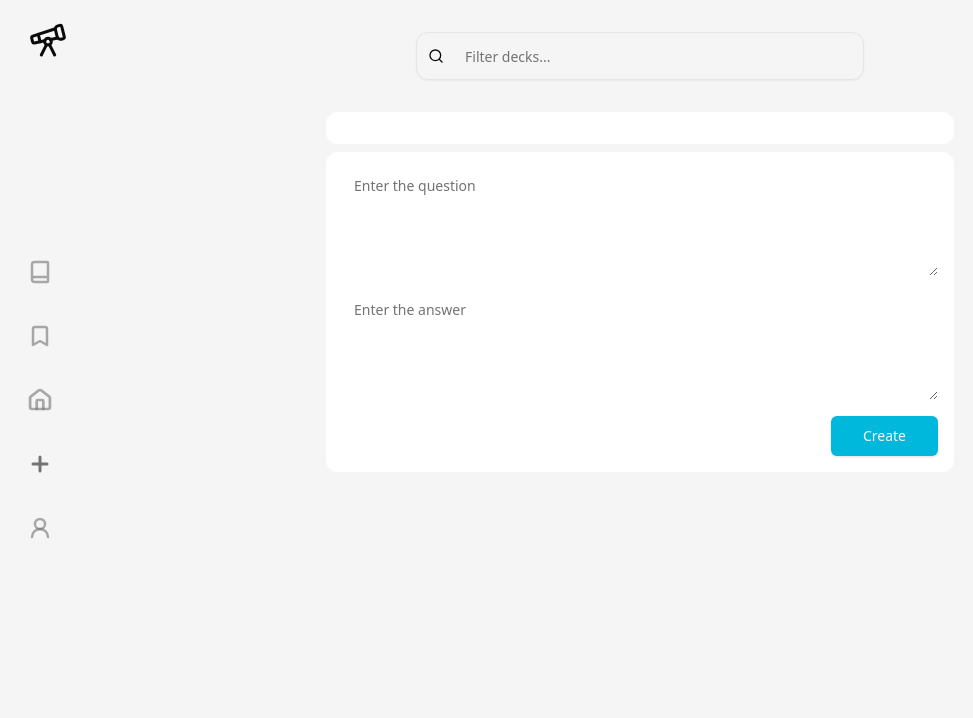
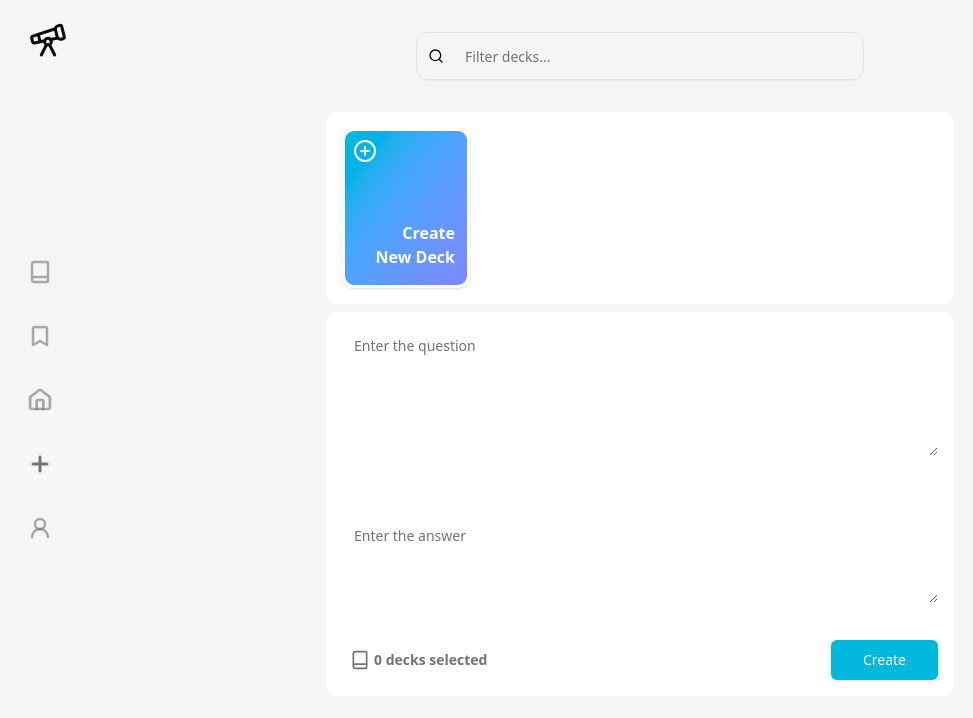
Before and after one commit to thepeno/spaced2, a React (Vite) app: page /create in a window 1280 px wide. Shown: the top 718 px of the page, without its empty margins (0-973 px from the left). Built offline with nearby package versions, Linux system fonts and the light colour scheme; what ts-fsrs would draw is missing.

Commit message:
feat: add ability to create new decks

```diff
--- /dev/null
+++ b/src/components/create-deck-form.tsx
@@ -0,0 +1,110 @@
+import { deckFormSchema, DeckFormValues } from '@/lib/form-schema';
+import { createNewDeck } from '@/lib/sync/operation';
+import { cn } from '@/lib/utils';
+import { zodResolver } from '@hookform/resolvers/zod';
+import { useForm } from 'react-hook-form';
+import { Button } from './ui/button';
+import {
+    Dialog,
+    DialogContent,
+    DialogFooter,
+    DialogHeader,
+    DialogTitle,
+} from './ui/dialog';
+import {
+    Form,
+    FormControl,
+    FormField,
+    FormItem,
+    FormLabel,
+    FormMessage,
+} from './ui/form';
+import { Input } from './ui/input';
+import { Textarea } from './ui/textarea';
+
+export default function CreateDeckForm({
+  open,
+  onOpenChange,
+}: {
+  open: boolean;
+  onOpenChange: (open: boolean) => void;
+}) {
+  const form = useForm<DeckFormValues>({
+    resolver: zodResolver(deckFormSchema),
+    defaultValues: {
+      name: '',
+      description: '',
+    },
+  });
+
+  const handleSubmit = (data: DeckFormValues) => {
+    createNewDeck(data.name, data.description ?? '');
+    // TODO: Handle submission
+    onOpenChange(false);
+    form.reset();
+  };
+
+  return (
+    <Dialog open={open} onOpenChange={onOpenChange}>
+      <DialogContent className={cn('rounded-2xl')}>
+        <DialogHeader>
+          <DialogTitle>Create New Deck</DialogTitle>
+        </DialogHeader>
+
+        <Form {...form}>
+          <form
+            onSubmit={form.handleSubmit(handleSubmit)}
+            className='space-y-4'
+          >
+            <FormField
+              control={form.control}
+              name='name'
+              render={({ field }) => (
+                <FormItem>
+                  <FormLabel>Name*</FormLabel>
+                  <FormControl>
+                    <Input
+                      placeholder='Enter deck name'
+                      className='text-sm'
+                      {...field}
+                    />
+                  </FormControl>
+                  <FormMessage />
+                </FormItem>
+              )}
+            />
+
+            <FormField
+              control={form.control}
+              name='description'
+              render={({ field }) => (
+                <FormItem>
+                  <FormLabel>Description</FormLabel>
+                  <FormControl>
+                    <Textarea
+                      placeholder='Enter deck description'
+                      className='resize-none text-sm'
+                      rows={4}
+                      {...field}
+                    />
+                  </FormControl>
+                  <FormMessage />
+                </FormItem>
+              )}
+            />
+
+            <DialogFooter>
+              <Button
+                type='submit'
+                className='rounded-lg bg-cyan-500'
+                size={'lg'}
+              >
+                Create Deck
+              </Button>
+            </DialogFooter>
+          </form>
+        </Form>
+      </DialogContent>
+    </Dialog>
+  );
+}
--- a/src/components/create-flashcard.tsx
+++ b/src/components/create-flashcard.tsx
@@ -6,13 +6,18 @@ import {
   CardContentFormValues,
 } from '@/lib/form-schema';
 import { zodResolver } from '@hookform/resolvers/zod';
+import { Book } from 'lucide-react';
 import { useForm } from 'react-hook-form';
 
 type CreateFlashcardFormProps = {
   onSubmit: (values: CardContentFormValues) => void;
+  numDecks?: number;
 };
 
-export function CreateFlashcardForm({ onSubmit }: CreateFlashcardFormProps) {
+export function CreateFlashcardForm({
+  onSubmit,
+  numDecks,
+}: CreateFlashcardFormProps) {
   const form = useForm<CardContentFormValues>({
     resolver: zodResolver(cardContentFormSchema),
     defaultValues: {
@@ -31,11 +36,11 @@ export function CreateFlashcardForm({ onSubmit }: CreateFlashcardFormProps) {
     <Form {...form}>
       <form
         onSubmit={form.handleSubmit(handleSubmit)}
-        className='flex flex-col gap-4 bg-background rounded-xl p-4 h-full max-h-80 justify-center'
+        className='flex flex-col gap-4 bg-background rounded-xl p-4 h-full max-h-96 justify-center'
       >
         <div className='grow'>
           <FormTextareaImageUpload
-            className='text-sm border-none shadow-none h-full'
+            className='text-sm border-none shadow-none h-32'
             form={form}
             name='front'
             // label='Question'
@@ -45,17 +50,29 @@ export function CreateFlashcardForm({ onSubmit }: CreateFlashcardFormProps) {
 
         <div className='grow'>
           <FormTextareaImageUpload
-            className='text-sm border-none shadow-none h-full'
+            className='text-sm border-none shadow-none h-4/5'
             form={form}
             name='back'
             // label='Answer'
             placeholder='Enter the answer'
           />
         </div>
+        <div className='flex justify-start'>
+          <div className='flex gap-1 text-muted-foreground justify-center items-center font-semibold ml-2'>
+            <Book className='w-5 h-5' />
+            <span className='text-sm'>
+              {numDecks} {numDecks === 1 ? 'deck' : 'decks'} selected
+            </span>
+          </div>
 
-        <Button type='submit' size='lg' className='ml-auto bg-cyan-500'>
-          Create
-        </Button>
+          <Button
+            type='submit'
+            size='lg'
+            className='ml-auto bg-cyan-500 self-end'
+          >
+            Create
+          </Button>
+        </div>
       </form>
     </Form>
   );
--- a/src/lib/form-schema.ts
+++ b/src/lib/form-schema.ts
@@ -24,3 +24,17 @@ export const cardContentFormSchema = z.object({
 });
 
 export type CardContentFormValues = z.infer<typeof cardContentFormSchema>;
+
+export const deckFormSchema = z.object({
+  name: z
+    .string()
+    .min(1, { message: 'Name is required.' })
+    .max(30, { message: 'Name must be less than 30 characters.' }),
+  description: z
+    .string()
+    .min(1, { message: 'Description is required.' })
+    .max(300, { message: 'Description is too long.' })
+    .optional(),
+});
+
+export type DeckFormValues = z.infer<typeof deckFormSchema>;
--- a/src/lib/sync/operation.ts
+++ b/src/lib/sync/operation.ts
@@ -262,6 +262,21 @@ export async function gradeCardOperation(card: CardWithMetadata, grade: Grade) {
   };
 
   await handleClientOperationWithPersistence(cardOperation);
+}
+
+export async function createNewDeck(name: string, description: string) {
+  const deckOperation: DeckOperation = {
+    type: 'deck',
+    payload: {
+      id: crypto.randomUUID(),
+      name,
+      description,
+      deleted: false,
+    },
+    timestamp: Date.now(),
+  };
+
+  await handleClientOperationWithPersistence(deckOperation);
 }
 
 type OperationResult = {
--- a/src/routes/CreateFlashcardRoute.tsx
+++ b/src/routes/CreateFlashcardRoute.tsx
@@ -1,10 +1,11 @@
+import CreateDeckForm from '@/components/create-deck-form';
 import { CreateFlashcardForm } from '@/components/create-flashcard';
 import { useDecks } from '@/components/hooks/query';
 import SearchBar from '@/components/search-bar';
 import { Card } from '@/components/ui/card';
 import { createNewCard } from '@/lib/sync/operation';
 import { cn } from '@/lib/utils';
-import { CircleCheck } from 'lucide-react';
+import { CircleCheck, CirclePlus } from 'lucide-react';
 import { useState } from 'react';
 
 export function DeckSelectionCard({
@@ -14,7 +15,7 @@ export function DeckSelectionCard({
   selected,
 }: {
   title: string;
-  backgroundType: 'cool-mint' | 'cyan' | 'plate-armor' | 'plain';
+  backgroundType: 'cool-mint' | 'cyan' | 'plate-armor' | 'plain' | 'gunmetal';
   onSelect: () => void;
   selected: boolean;
 }) {
@@ -30,7 +31,9 @@ export function DeckSelectionCard({
             ? 'bg-gradient-to-br from-cyan-400 via-blue-400 to-indigo-400'
             : backgroundType === 'plate-armor'
             ? 'bg-gradient-to-br from-gray-300 via-gray-500 to-gray-700'
-            : 'bg-muted-foreground',
+            : backgroundType === 'gunmetal'
+            ? 'bg-linear-to-r from-gray-800 via-blue-700 to-gray-900'
+            : 'bg-muted-foreground'
         )}
         onClick={onSelect}
       >
@@ -51,19 +54,45 @@ export function DeckSelectionCard({
   );
 }
 
+function CreateNewDeckCard({ onClick }: { onClick: () => void }) {
+  return (
+    <div>
+      <Card
+        className={cn(
+          'h-40 w-32 relative cursor-pointer border-3 border-background',
+          'hover:scale-105 transition-all duration-300 ease-out',
+          'active:scale-95',
+          'bg-gradient-to-br from-cyan-500 via-blue-400 to-indigo-400'
+        )}
+        onClick={onClick}
+      >
+        <div className='absolute top-2 left-2'>
+          <CirclePlus className='h-6 w-6 text-white' />
+        </div>
+        <h2 className='absolute bottom-4 right-3 text-white text-md font-semibold max-w-24 text-right'>
+          Create
+          <br />
+          New Deck
+        </h2>
+      </Card>
+    </div>
+  );
+}
+
 export default function CreateFlashcardRoute() {
   const [search, setSearch] = useState('');
 
-  const decks = useDecks();
+  const decks = useDecks().sort((a, b) => b.lastModified - a.lastModified);
   const shownDecks = decks.filter((deck) =>
     (deck.name.toLowerCase() + deck.description.toLowerCase()).includes(
       search.trim().toLowerCase()
     )
   );
   const [selectedDecks, setSelectedDecks] = useState<string[]>([]);
+  const [createDeckDialogOpen, setCreateDeckDialogOpen] = useState(false);
 
   return (
-    <div className='col-span-12 xl:col-start-4 xl:col-end-10 md:px-24 xl:px-0 h-full animate-fade-in'>
+    <div className='col-span-12 xl:col-start-4 xl:col-end-10 md:px-24 xl:px-0 h-full animate-fade-in pb-40'>
       <SearchBar
         search={search}
         setSearch={setSearch}
@@ -85,7 +114,20 @@ export default function CreateFlashcardRoute() {
         }}
       />
 
-      <div className='flex gap-4 overflow-x-scroll mb-2 bg-background p-4 rounded-xl'>
+      <CreateDeckForm
+        open={createDeckDialogOpen}
+        onOpenChange={setCreateDeckDialogOpen}
+      />
+
+      <div className='flex gap-4 overflow-x-scroll mb-2 bg-background p-4 rounded-xl h-48'>
+        {search.trim() === '' && (
+          <CreateNewDeckCard
+            onClick={() => {
+              setCreateDeckDialogOpen(true);
+            }}
+          />
+        )}
+
         {shownDecks.map((deck) => {
           const selected = selectedDecks.includes(deck.id);
           return (
@@ -106,12 +148,19 @@ export default function CreateFlashcardRoute() {
             />
           );
         })}
+
+        {shownDecks.length === 0 && search.trim() !== '' && (
+          <div className='flex items-center justify-center h-full w-full'>
+            <p className='text-muted-foreground'>No decks found</p>
+          </div>
+        )}
       </div>
 
       <CreateFlashcardForm
         onSubmit={async (values) => {
           await createNewCard(values.front, values.back, selectedDecks);
         }}
+        numDecks={selectedDecks.length}
       />
     </div>
   );
```
